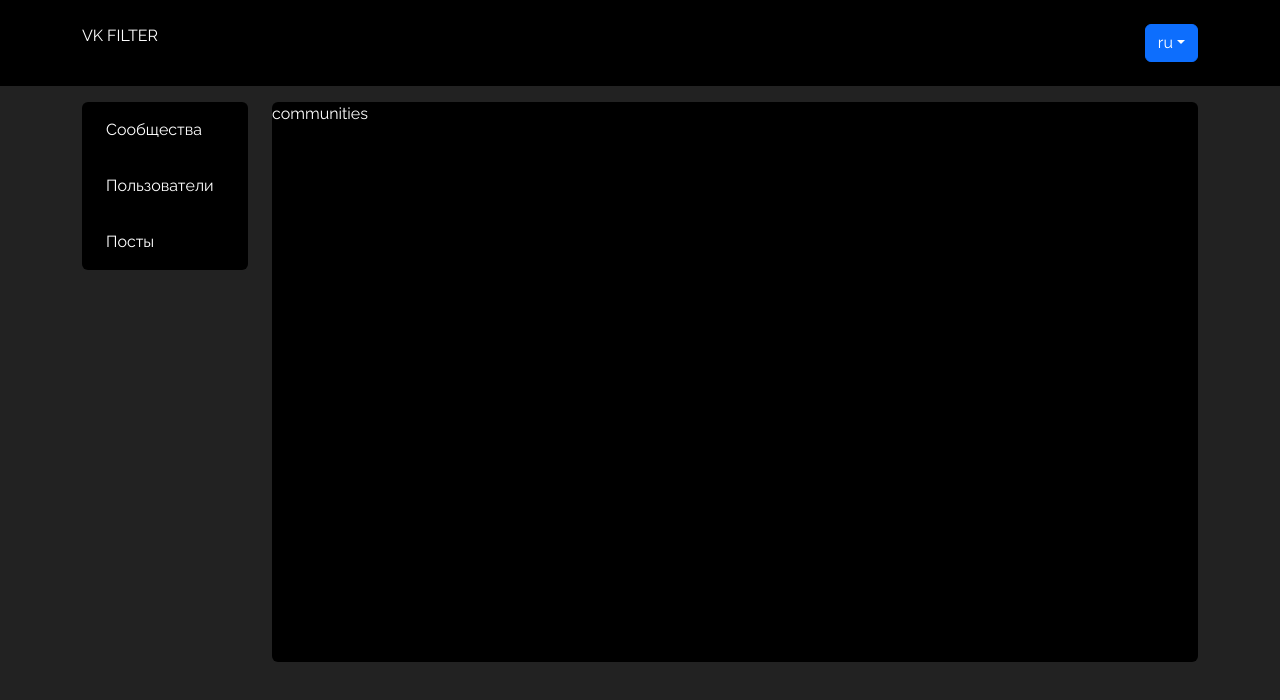
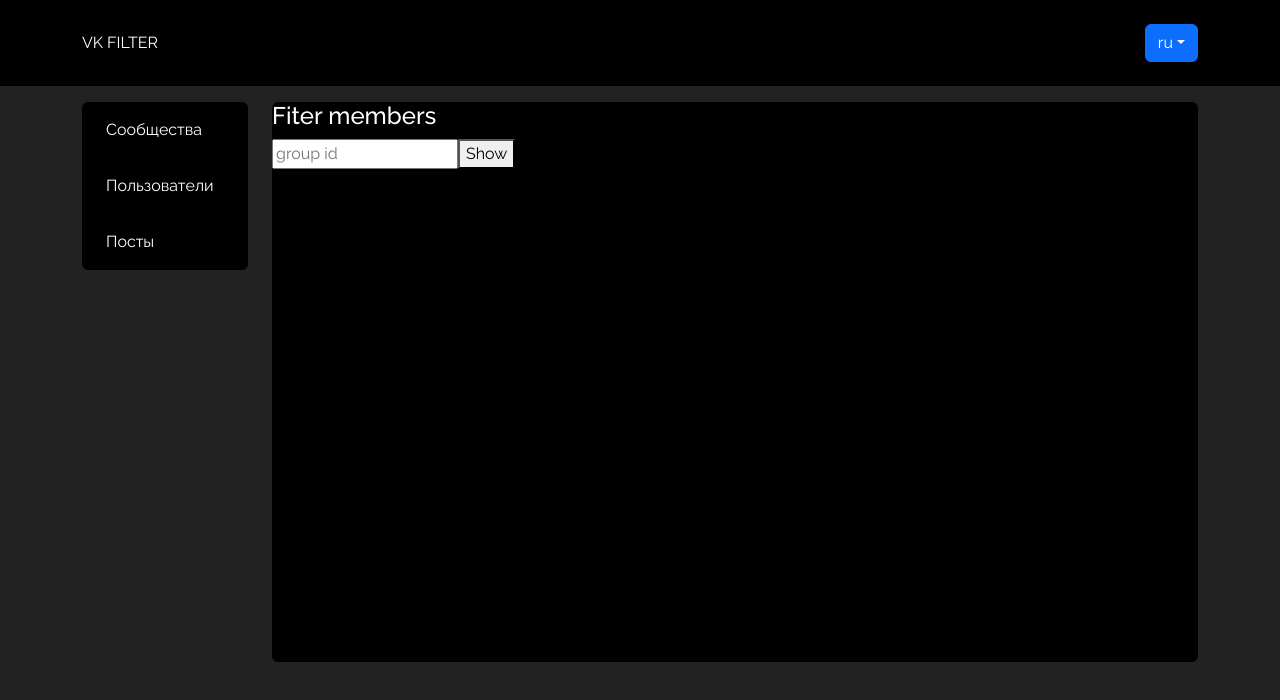
Before and after one commit to TwilightHunt/vk-filter, a Nuxt app: page /Main in a window 1280 px wide. Shown: the top 700 px of the page. Built offline with nearby package versions, Linux system fonts and the light colour scheme; what vk-io would draw is missing.

Commit message:
build: get members of community

```diff
--- a/components/Header.vue
+++ b/components/Header.vue
@@ -1,6 +1,6 @@
 <template>
   <div class="header bg-black mb-3 py-4">
-    <div class="container d-flex justify-content-between">
+    <div class="container d-flex justify-content-between align-items-center">
       <div class="header__title">VK FILTER</div>
       <LangSwitch />
     </div>
--- a/components/work-screen/sections/Communities.vue
+++ b/components/work-screen/sections/Communities.vue
@@ -1,6 +1,19 @@
 <template>
-  <div ref="communities" class="communities">communities</div>
+  <div ref="communities" class="communities">
+    <h4 class="section">Fiter members</h4>
+    <input type="text" placeholder="group id" v-model="groupId" />
+    <button @click="filter">Show</button>
+  </div>
 </template>
+
+<script setup>
+const groupId = ref();
+
+async function filter() {
+  const res = await $fetch(`/api/groups/members?group_id=${groupId.value}`);
+  console.log(res);
+}
+</script>
 
 <script>
 export default {
--- a/nuxt.config.ts
+++ b/nuxt.config.ts
@@ -9,7 +9,6 @@ export default defineNuxtConfig({
   runtimeConfig: {
     // private fieds
     public: {
-      token: process.env.TOKEN,
       app_id: process.env.APP_ID,
       base_url: process.env.BASE_URL,
     },
```
Also changed, not shown: 1 other file (tests, documents, lock files or other folders).
